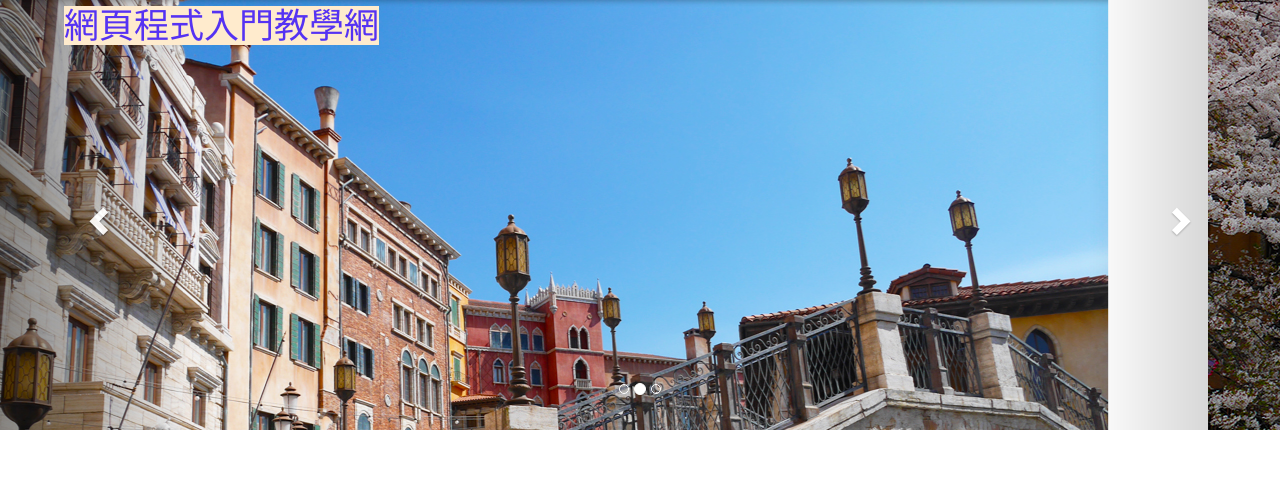
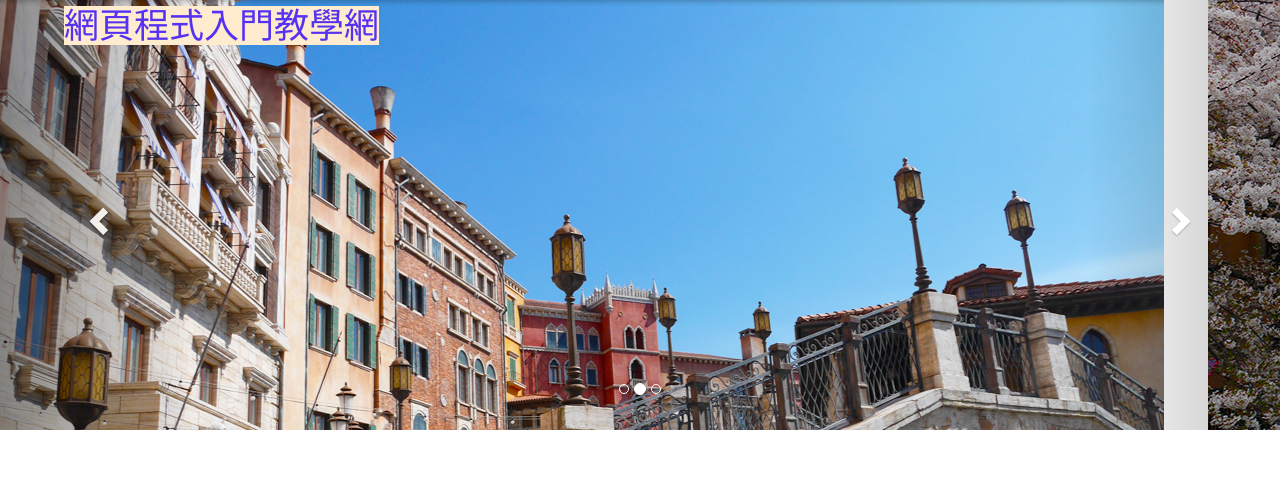
Before and after one commit to melly116/melly116, a plain HTML site: page W15/html入門網.html in a window 1280 px wide. Shown: the top 477 px of the page. Drawn offline with nearby package versions, Linux system fonts and the light colour scheme.

Commit message:
Update html入門網.html

```diff
--- a/W15/html入門網.html
+++ b/W15/html入門網.html
@@ -21,7 +21,7 @@
     <body> <!--圖片輪播-->
         <div class="carousel slide" data-ride="carousel" id=photoCarousel>
 
-            <div class="carousel-inner">
+            <div class="carousel-inner" style="display: flex; justify-content: center;">
             <div class="item active"><img src="carousel_pic1.jpg"></div>
             <div class="item"><img src="carousel_pic2.jpg"></div>
             <div class="item"><img src="carousel_pic3.jpg"></div>
```
